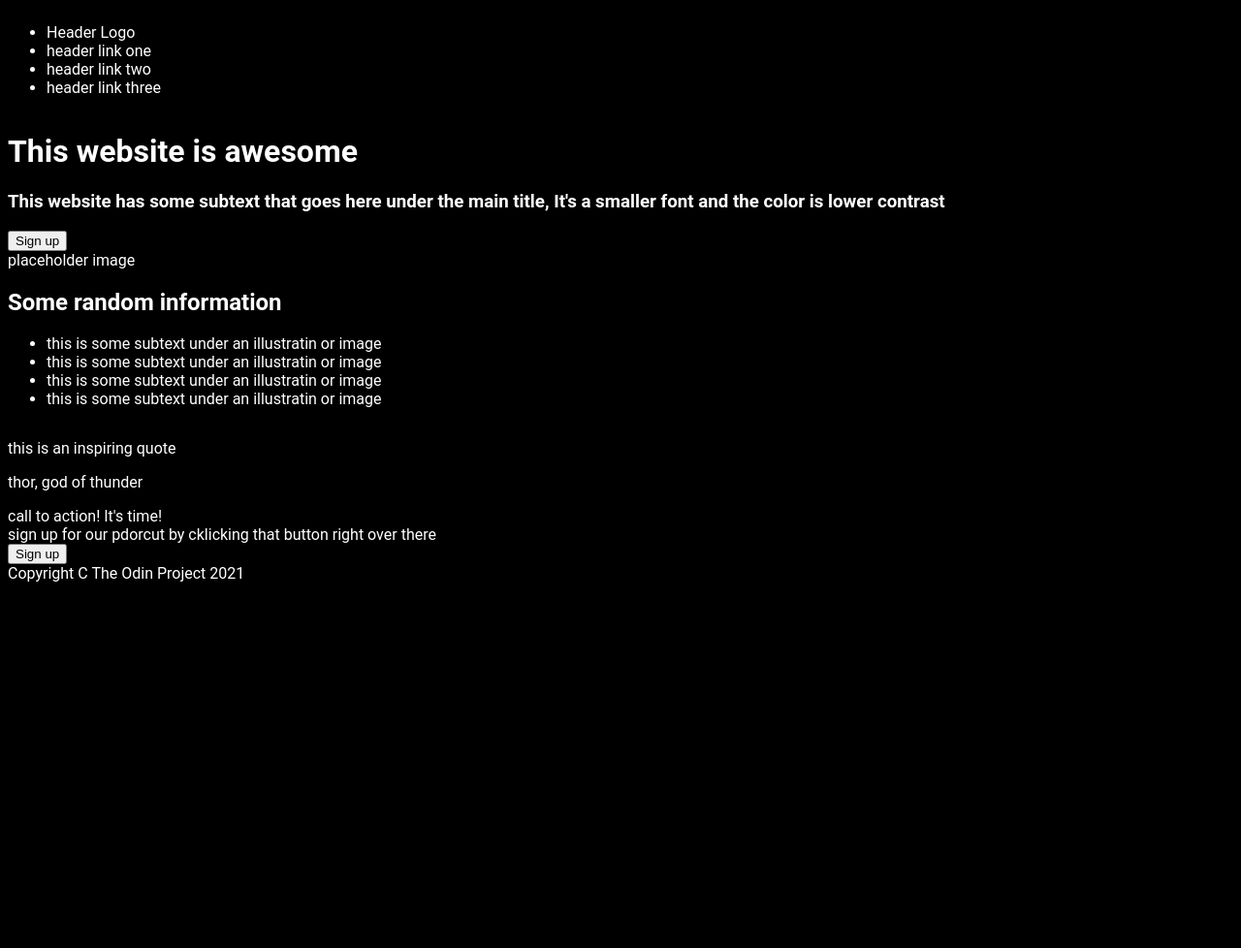
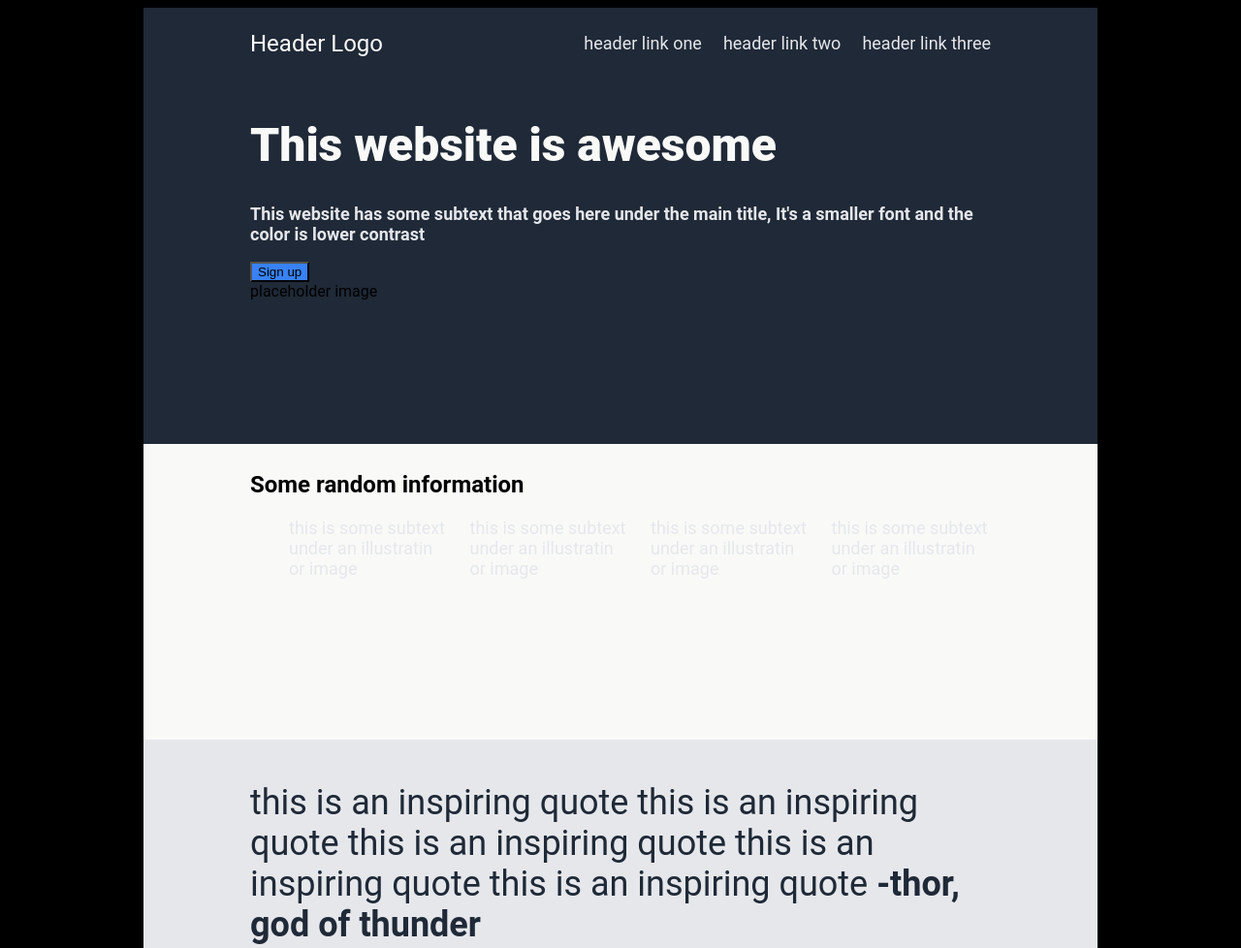
Before and after one commit to Iffnar/Landing-Page, a plain HTML site: page index.html in a window 1280 px wide. Shown: the top 978 px of the page at 97% size. Before the commit the page ends 800 px from the top, so only its background shows below. Drawn offline with Linux system fonts and the light colour scheme.

Commit message:
add various stylings primarily for header

```diff
--- a/index.html
+++ b/index.html
@@ -10,11 +10,11 @@
 
     <body>
         <header>
+            <div class="Logo">Header Logo</div>
             <ul>
-                <li>Header Logo</li>
-                <li>header link one</li>
-                <li>header link two</li>
-                <li>header link three</li>
+                <li><a href="header link one">header link one</a></li>
+                <li><a href="header link two">header link two</a></li>
+                <li><a href="header link three">header link three</a></li>
             </ul>
         </header>
         <hero>
@@ -33,8 +33,8 @@
             </ul>
         </information>
         <quote>
-            <p>this is an inspiring quote</p>
-            <p>thor, god of thunder</p>
+            <p>this is an inspiring quote this is an inspiring quote this is an inspiring quote this is an inspiring quote this is an inspiring quote <inline><strong>-thor, god of thunder</strong></inline></p>
+
         </quote>
         <call_to_action>
             <div>call to action! It's time!</div>
--- a/style.css
+++ b/style.css
@@ -2,7 +2,88 @@
 body {
     display:flex;
     flex-direction:column;
+    justify-content: space-between;
+    height:1400px;
     font-family: Roboto, system-ui, -apple-system, BlinkMacSystemFont, 'Segoe UI', Oxygen, Ubuntu, Cantarell, 'Open Sans', 'Helvetica Neue', sans-serif;
     background-color: black;
-    color:white;
+    padding: 0px 140px;
+
 }
+
+header {
+    display: flex;
+    justify-content: space-between;
+    align-items: center;
+    background: #1f2937;
+    padding: 8px 110px;
+
+}
+.Logo {
+    font-size: 24px;
+    color:#F9FAF8;
+}
+
+hero {
+    background: #1f2937;
+    padding: 8px 110px;
+    flex: 1 1 auto;
+    }
+
+information {
+background-color:#f9faf8;
+padding: 8px 110px;
+flex: 1 1 auto;
+
+}
+
+quote {
+    background-color: #E5E7EB;
+    color: #1F2937;
+    font-style: light italic;
+    font-size: 36px;
+    padding: 8px 110px;
+    flex: 1 1 auto;
+}
+call_to_action {
+    background-color: #3882F6;
+    padding: 8px 110px;
+    flex: 1 1 auto;
+
+}
+
+footer{
+    color:#F9FAF8;
+    padding: 8px 110px;
+    background: #1f2937;
+    display: flex;
+
+}
+
+button {
+    background-color: #3882F6;
+}
+
+h1 {
+    font-size: 48px;
+    font-weight:900;
+    color:#f9faf8;
+}
+h3 {
+    font-size:18px;
+    color: #e5e7eb;
+}
+
+ul {
+    list-style: none;
+    display: flex;
+    gap:22px;
+    color: #e5e7eb;
+    font-size: 18px;
+
+}
+
+a {
+    text-decoration: none;
+    color: #e5e7eb;
+    font-size: 18px;
+}
```
